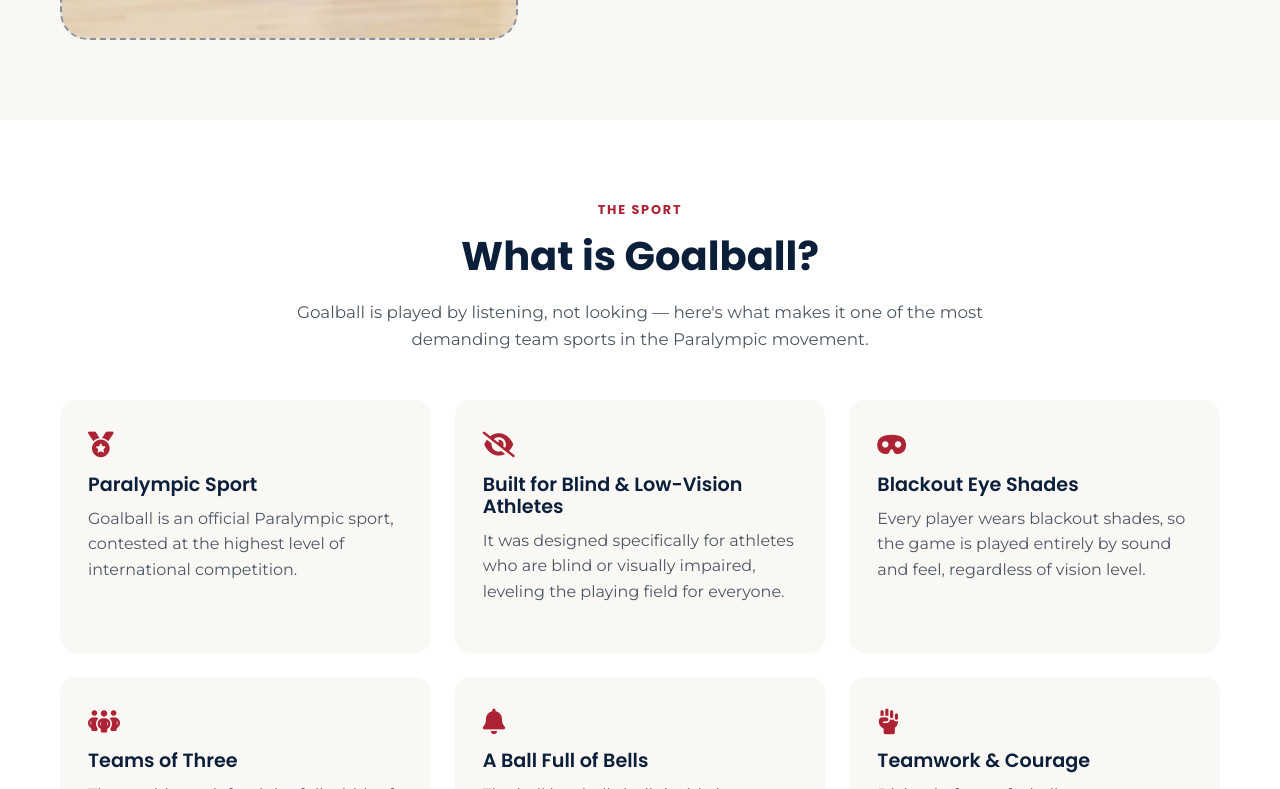
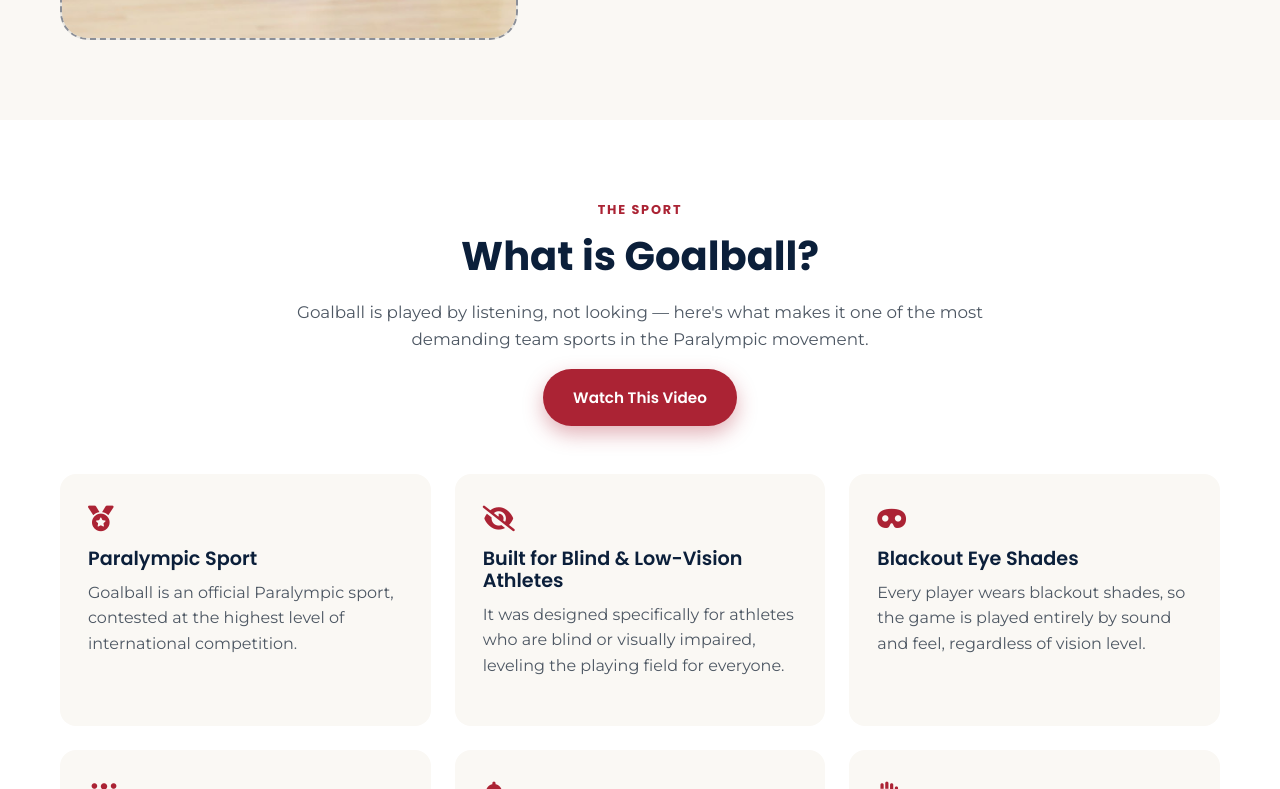
Before and after one commit to Hooded-Crow83/sarabeth-goalball, an Eleventy site: page src/index.html in a window 1280 px wide. Shown: the part 1467-2256 px from the top of the page. Built offline with nearby package versions, Linux system fonts and the light colour scheme; Eleventy itself is replaced by a stand-in of ours; files that its build step writes are made by us from their sources.

Commit message:
Video Link

```diff
--- a/src/index.html
+++ b/src/index.html
@@ -174,6 +174,7 @@
             Goalball is played by listening, not looking &mdash; here's what makes it one of the most
             demanding team sports in the Paralympic movement.
           </p>
+          <a href="https://youtube.com/watch?v=2Qf6ZtfV6UA&si=KhDRu2CqNeZm5qzo" class="btn btn-primary nav-donate" target="_blank">Watch This Video</a>
         </div>
 
         <div class="goalball-grid">
```
Also changed, not shown: 1 other file.
